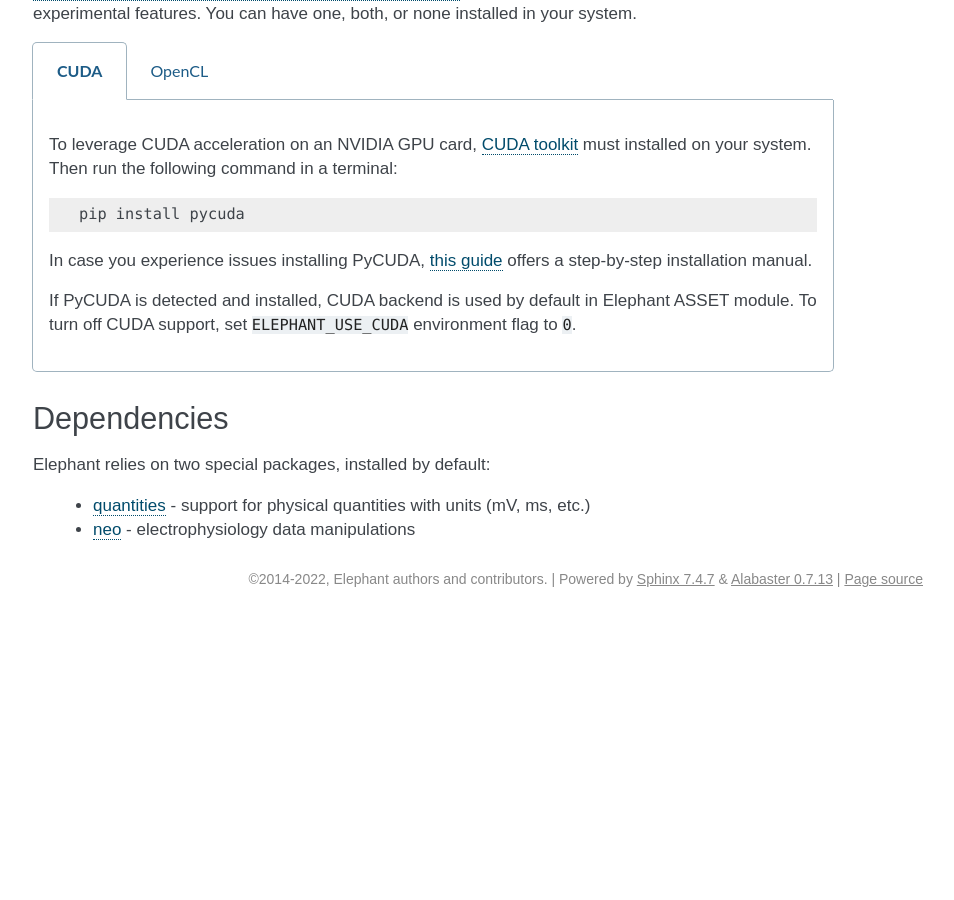
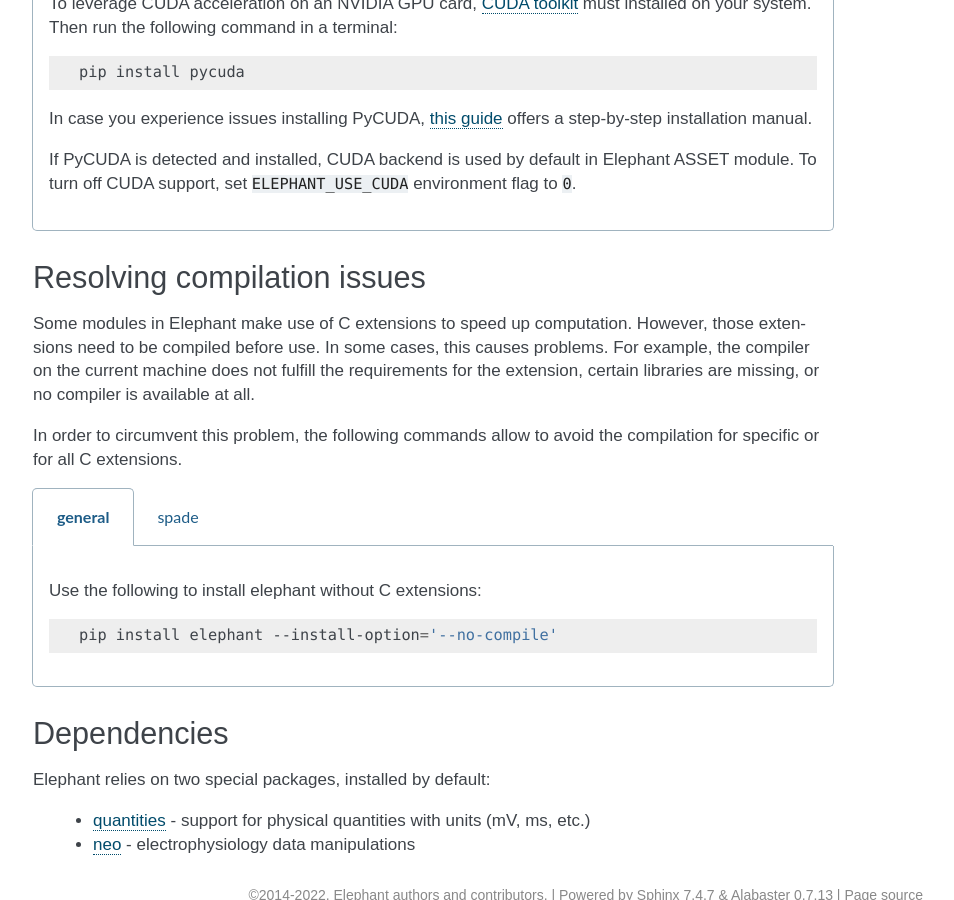
Before and after one commit to NeuralEnsemble/elephant, a Sphinx documentation site: the page built from doc/install.rst, in a window 1280 px wide and 900 px high, scrolled down 1797 px. Shown: the whole window, without its empty margins (317-1271 px from the left). Built offline with Sphinx 7.4.7, drawn with Linux system fonts in a browser that asks for light colours; formulas are drawn with MathJax 3; pages that are not in the unit, such as notebooks, are missing from menus; before the commit the page ends 2414 px from its top, so only the background shows below that; some of the changed text lies outside the part shown.

Commit message:
add documentation for for 'no-compile' option

```diff
--- a/doc/install.rst
+++ b/doc/install.rst
@@ -64,14 +63,6 @@ Installation
            .. code-block:: sh
 
               pip install elephant[extras]
-
-        To avoid compilation of the c++ extension ``fim.cpp`` used in :ref:`spade`, install the package
-        with ``--install-option='--no-compile-spade'``. In this case the pure python implementation of SPADE is still available.
-
-           .. code-block:: sh
-
-              pip install elephant --install-option='--no-compile-spade'
-
 
         To upgrade to a newer release use the ``--upgrade`` flag:
 
@@ -217,6 +208,37 @@ You can have one, both, or none installed in your system.
             using your graphics card to perform computations may make the system
             unresponsive until the compute program terminates.
 
+.. _no-compile-spade:
+***********
+Resolving compilation issues
+***********
+
+Some modules in Elephant make use of C extensions to speed up computation.
+However, those extensions need to be compiled before use. In some cases, this
+causes problems. For example, the compiler on the current machine does not
+fulfill the requirements for the extension, certain libraries are missing,
+or no compiler is available at all.
+
+In order to circumvent this problem, the following commands allow to avoid the
+compilation for specific or for all C extensions.
+
+.. tabs::
+
+    .. tab:: general
+        Use the following to install elephant without C extensions:
+
+        .. code-block:: sh
+
+            pip install elephant --install-option='--no-compile'
+
+    .. tab:: spade
+        To avoid compilation of the c++ extension ``fim.cpp`` used in :ref:`spade`, install the package with:
+
+        .. code-block:: sh
+
+            pip install elephant --install-option='--no-compile-spade'
+
+        In this case the pure python implementation of :ref:`spade` is still available.
 
 ************
 Dependencies
```
Also changed, not shown: other parts of doc/install.rst (+0 -1 lines).
